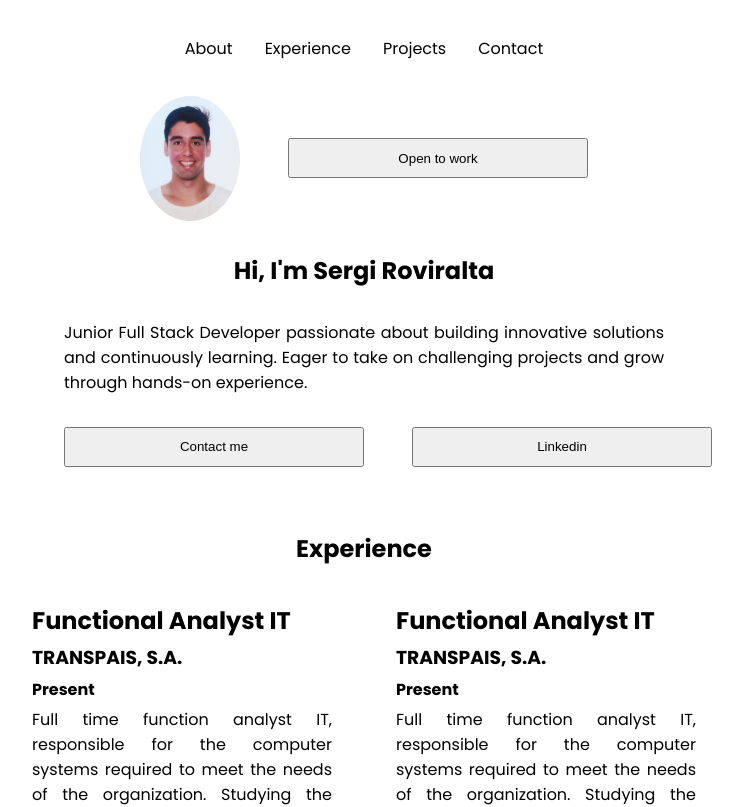
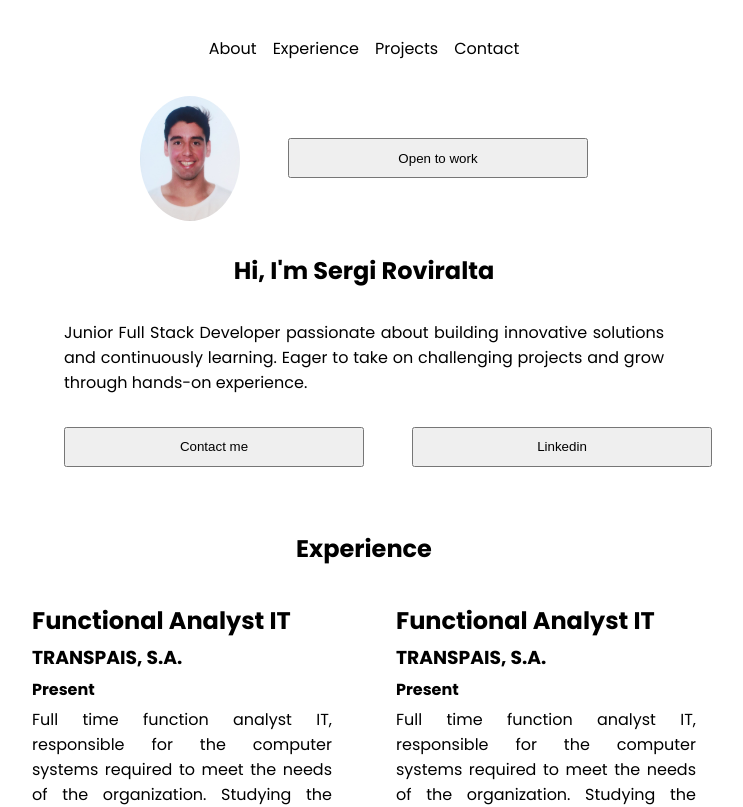
Before and after one commit to roviralta/my-portfolio, a React (Create React App) app: page / in a window 1280 px wide. Shown: the top 807 px of the page, without its empty margins (276-1019 px from the left). Built offline with nearby package versions, Linux system fonts and the light colour scheme.

Commit message:
fix things added 2 components

```diff
--- a/src/styles/navbar.css
+++ b/src/styles/navbar.css
@@ -7,10 +7,8 @@
 
 .nav-links {
 	display: flex;
-	gap: 2rem;
 	list-style: none;
-	flex-wrap: wrap;
-	font-size: 1rem;
+	gap: 1rem;
 }
 
 .nav-links a {
```
